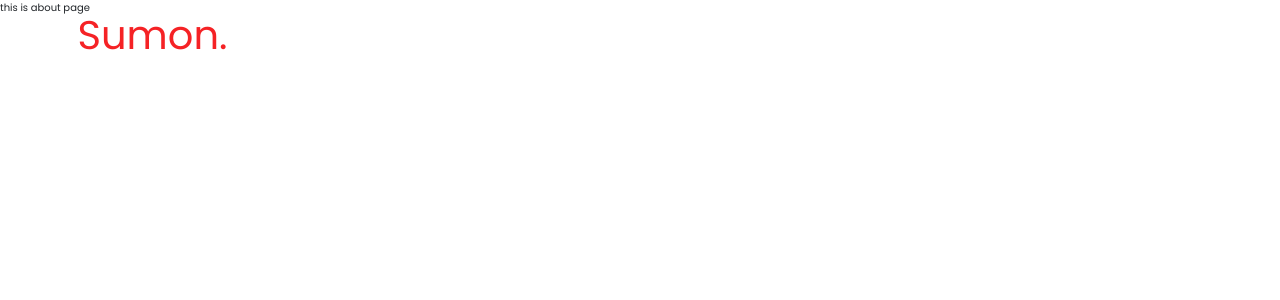
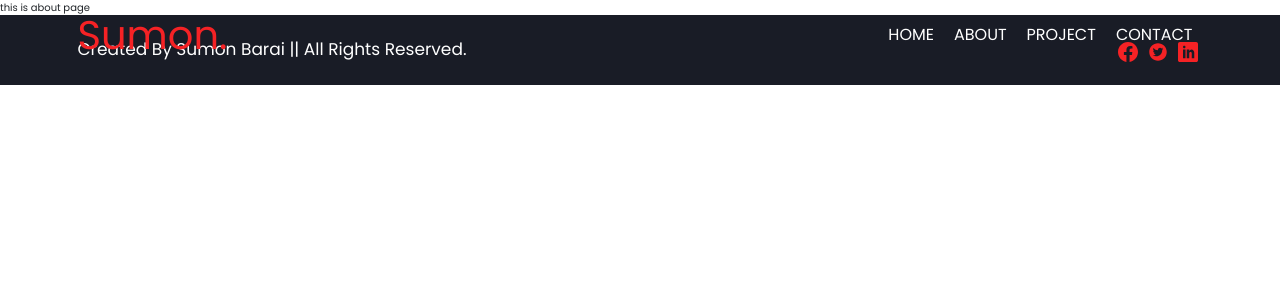
Before and after one commit to sumonbarai/my-portfolio-website, a React (Create React App) app: page /about in a window 1280 px wide. Shown: the top 300 px of the page. Built offline with nearby package versions, Linux system fonts and the light colour scheme.

Commit message:
footer section complete

```diff
--- a/src/App.css
+++ b/src/App.css
@@ -46,3 +46,9 @@
     transition: box-shadow 0.15s ease-in-out;
   }
 }
+
+@media (max-width: 575.98px) {
+  .footer-area .footer-flex {
+    flex-direction: column;
+  }
+}
--- a/src/App.js
+++ b/src/App.js
@@ -3,6 +3,7 @@ import "./App.css";
 import About from "./pages/About/About";
 
 import Home from "./pages/Home/Home/Home";
+import Footer from "./shared/Footer/Footer";
 import NavBar from "./shared/NavBar/NavBar";
 
 function App() {
@@ -13,6 +14,7 @@ function App() {
         <Route path="/" element={<Home />} />
         <Route path="/about" element={<About></About>} />
       </Routes>
+      <Footer></Footer>
     </div>
   );
 }
--- /dev/null
+++ b/src/shared/Footer/Footer.css
@@ -0,0 +1,19 @@
+.footer-area {
+  background-color: #191c26;
+  color: #fff;
+  font-size: 1.7rem;
+  padding: 2rem;
+  text-transform: capitalize;
+}
+.footer-area p {
+  margin: 0;
+}
+.social-link a {
+  color: #f52225;
+  text-decoration: none;
+  font-size: 2rem;
+  padding: 0 0.5rem;
+}
+.social-link a:hover {
+  color: #fff;
+}
--- /dev/null
+++ b/src/shared/Footer/Footer.js
@@ -0,0 +1,28 @@
+import React from "react";
+import "./Footer.css";
+import { BsFacebook } from "react-icons/bs";
+import { AiFillTwitterCircle } from "react-icons/ai";
+import { ImLinkedin } from "react-icons/im";
+
+const Footer = () => {
+  return (
+    <footer className="footer-area">
+      <div className="container footer-flex d-flex justify-content-between align-items-center">
+        <p>Created By Sumon Barai || All rights reserved.</p>
+        <div className="social-link">
+          <a href="https://www.facebook.com/sumonbarai78">
+            <BsFacebook></BsFacebook>
+          </a>
+          <a href="https://twitter.com/sumonbarai78">
+            <AiFillTwitterCircle></AiFillTwitterCircle>
+          </a>
+          <a href="https://www.linkedin.com/in/sumonbarai78/">
+            <ImLinkedin></ImLinkedin>
+          </a>
+        </div>
+      </div>
+    </footer>
+  );
+};
+
+export default Footer;
```
